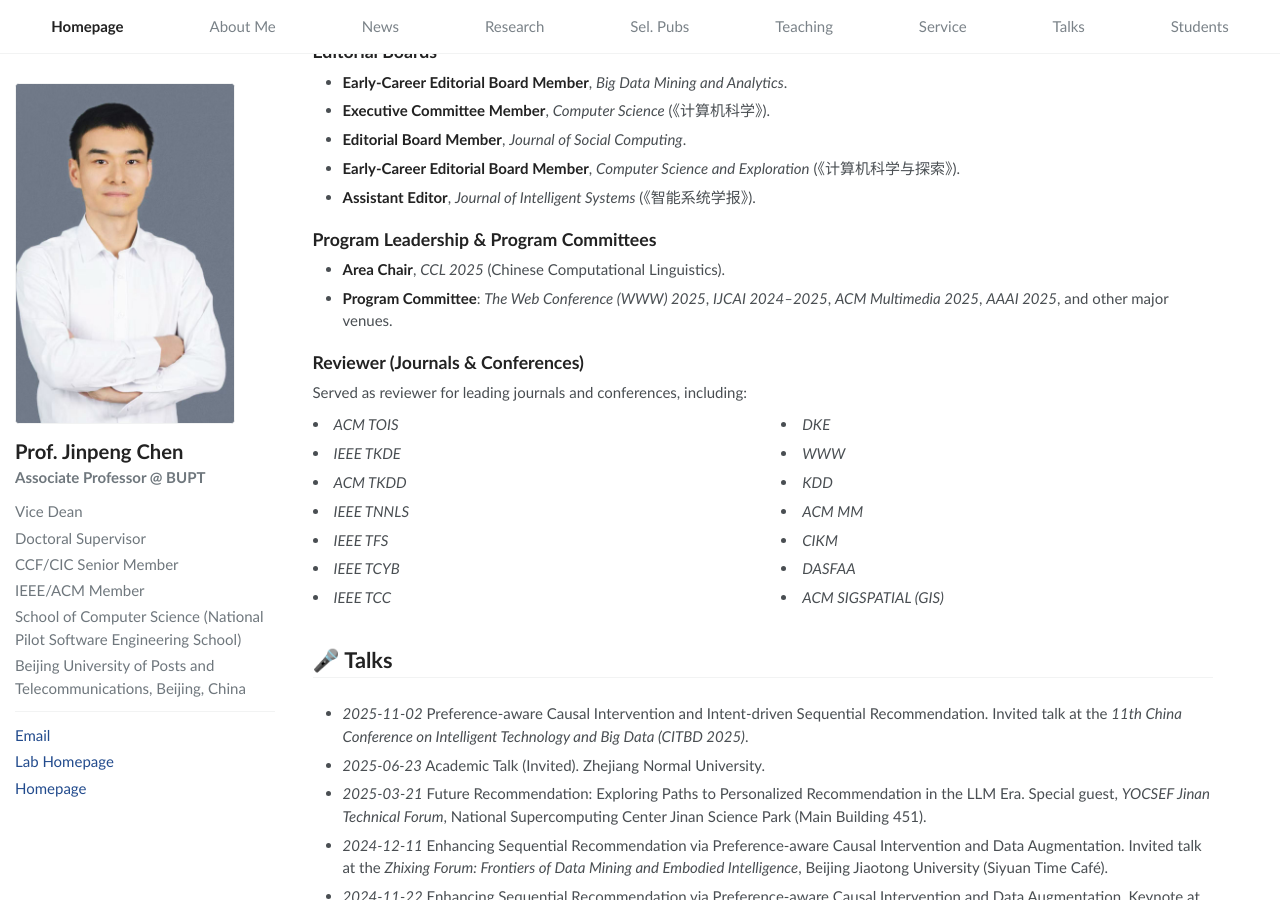
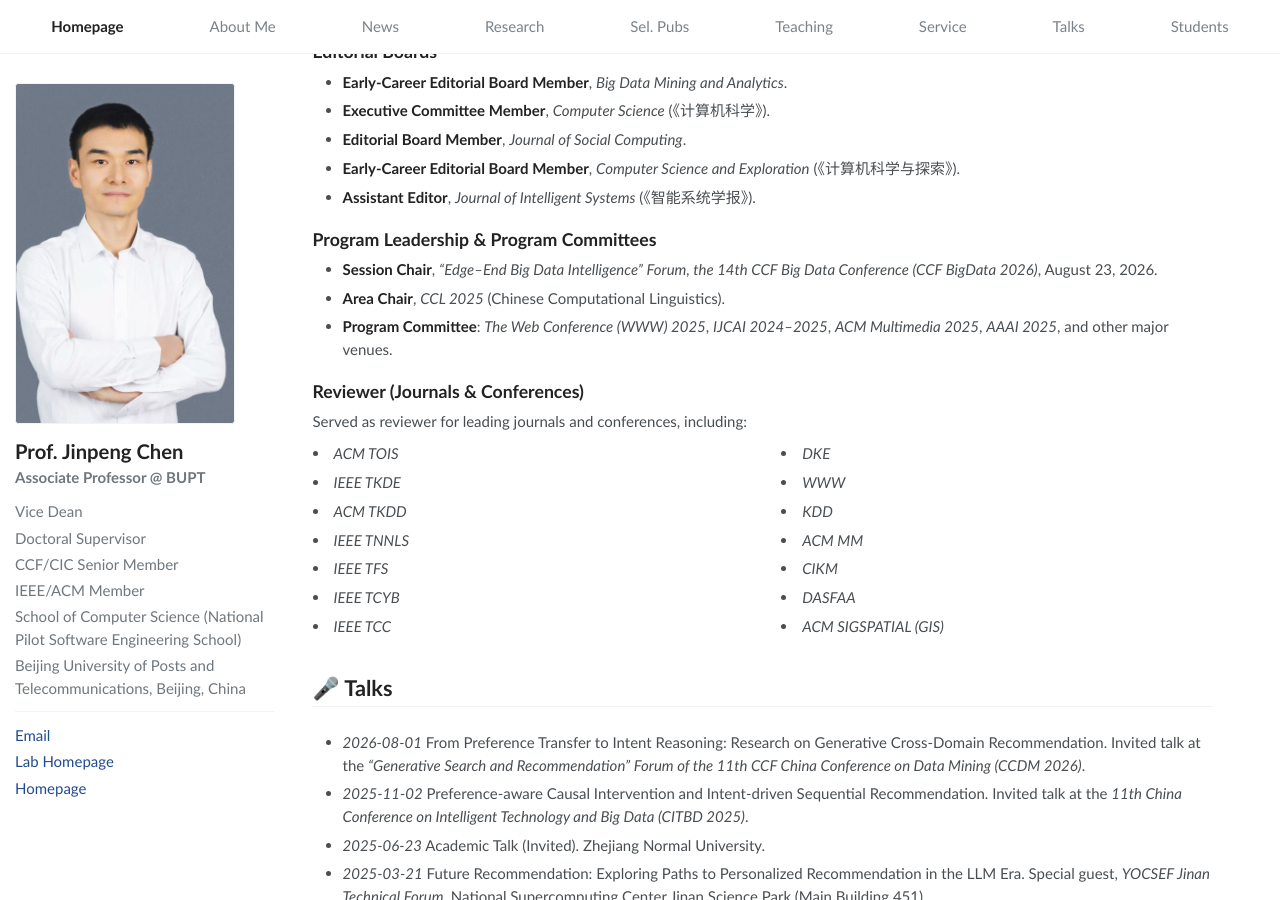
Before and after one commit to acdc-lab/jpchen, a Jekyll site: the page built from index.markdown, in a window 1280 px wide and 900 px high, scrolled down 2985 px. Built offline with Jekyll 4.4.1, drawn with Linux system fonts in a browser that asks for light colours.

Commit message:
Add CCDM talk and BigData session chair

```diff
--- a/index.markdown
+++ b/index.markdown
@@ -141,6 +141,7 @@ No course data yet. Add entries to <code>_data/teaching.yml</code>.
 
 ## Program Leadership &amp; Program Committees
 
+- <strong>Session Chair</strong>, <em>“Edge–End Big Data Intelligence” Forum, the 14th CCF Big Data Conference (CCF BigData 2026)</em>, August 23, 2026.
 - <strong>Area Chair</strong>, <em>CCL 2025</em> (Chinese Computational Linguistics).
 - <strong>Program Committee</strong>: <em>The Web Conference (WWW) 2025</em>, <em>IJCAI 2024–2025</em>, <em>ACM Multimedia 2025</em>, <em>AAAI 2025</em>, and other major venues.
 
@@ -168,6 +169,7 @@ Served as reviewer for leading journals and conferences, including:
 # 🎤 Talks
 <p><span class="anchor" id="talks"></span></p>
 
+- <em>2026-08-01</em> From Preference Transfer to Intent Reasoning: Research on Generative Cross-Domain Recommendation. Invited talk at the <em>“Generative Search and Recommendation” Forum of the 11th CCF China Conference on Data Mining (CCDM 2026)</em>.
 - <em>2025-11-02</em> Preference-aware Causal Intervention and Intent-driven Sequential Recommendation. Invited talk at the <em>11th China Conference on Intelligent Technology and Big Data (CITBD 2025)</em>.
 - <em>2025-06-23</em> Academic Talk (Invited). Zhejiang Normal University.
 - <em>2025-03-21</em> Future Recommendation: Exploring Paths to Personalized Recommendation in the LLM Era. Special guest, <em>YOCSEF Jinan Technical Forum</em>, National Supercomputing Center Jinan Science Park (Main Building 451).
--- a/service.markdown
+++ b/service.markdown
@@ -34,6 +34,7 @@ permalink: /service/
 
   <h2>Program Leadership &amp; Program Committees</h2>
   <ul>
+    <li><strong>Session Chair</strong>, <em>“Edge–End Big Data Intelligence” Forum, the 14th CCF Big Data Conference (CCF BigData 2026)</em>, August 23, 2026.</li>
     <li><strong>Area Chair</strong>, <em>CCL 2025</em> (Chinese Computational Linguistics).</li>
     <li><strong>Program Committee</strong>: <em>The Web Conference (WWW) 2025</em>, <em>IJCAI 2024–2025</em>, <em>ACM Multimedia 2025</em>, <em>AAAI 2025</em>, and other major venues.</li>
   </ul>
```
